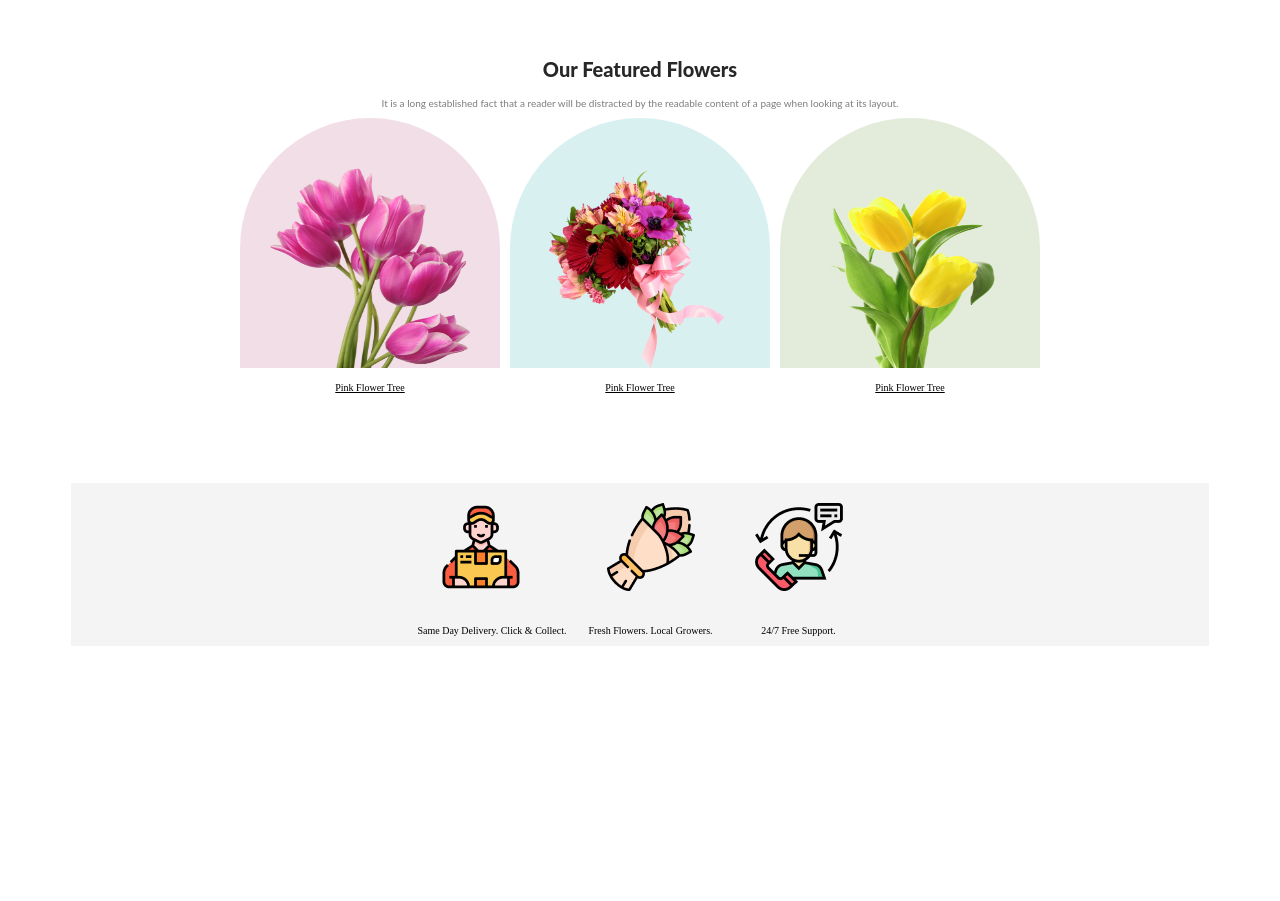
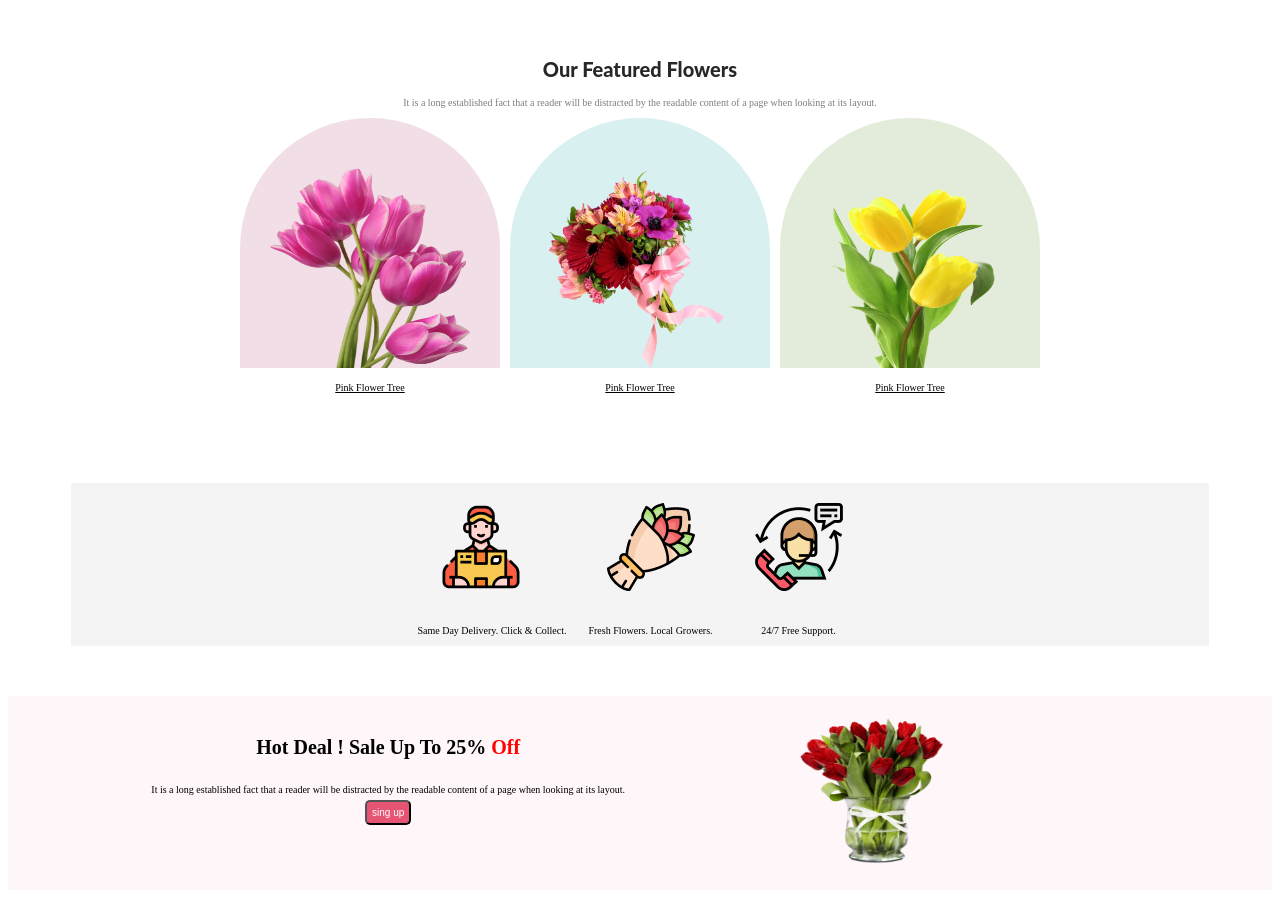
Before and after one commit to sefalyzaman/flower-shope-phero, a plain HTML site: page index.html in a window 1280 px wide. Shown: the part 465-1366 px from the top of the page. Before the commit the page ends 1161 px from the top, so only its background shows below. Drawn offline with Linux system fonts and the light colour scheme.

Commit message:
add flower discount section

```diff
--- a/index.html
+++ b/index.html
@@ -63,6 +63,21 @@
 
 
         </section>
+        <section>
+            <div class="third-section">
+                <div class="flower-text">
+                    <h3 class="title-text">Hot Deal ! Sale Up To 25% <span class="span">Off</span></h3>
+                    <p class="section-description">It is a long established fact that a reader will be distracted by the
+                        readable content of a page when looking at its layout.</p>
+                    <button class="btn-1">sing up</button>
+                </div>
+
+                <div class="flower-rose">
+                    <img src="./Flower Asset/pngwing 8.png" alt="">
+
+                </div>
+            </div>
+        </section>
 
 
     </main>
--- a/style/index.css
+++ b/style/index.css
@@ -2,7 +2,7 @@
 .header {
     display: flex;
     background-color: rgba(229, 84, 115, 0.10);
-    ;
+
 }
 
 .header-text {
@@ -22,7 +22,6 @@
 
 .header-description {
     color: rgba(39, 39, 39, 0.60);
-    font-family: Lato;
     font-size: 15px;
     font-style: normal;
     font-weight: 400;
@@ -66,9 +65,7 @@
 
     color: rgba(39, 39, 39, 0.60);
     text-align: center;
-    font-family: Lato;
     font-size: 10px;
-    font-style: normal;
     font-weight: 400;
     line-height: 10px;
     margin-left: 300px;
@@ -95,19 +92,22 @@
     border-radius: 150px 150px 0px 0px;
     padding: 50px 30px 0px 30px;
 }
+
 .pic-2 {
 
-    background:rgba(5, 151, 160, 0.15);
+    background: rgba(5, 151, 160, 0.15);
     border-radius: 150px 150px 0px 0px;
     padding: 50px 30px 0px 30px;
 }
+
 .pic-3 {
 
     background: rgba(71, 125, 17, 0.15);
     border-radius: 150px 150px 0px 0px;
     padding: 50px 30px 0px 30px;
 }
-.pic-name{
+
+.pic-name {
     text-decoration: underline;
     text-align: center;
     font-size: 10px;
@@ -115,19 +115,75 @@
 }
 
 /* second style start */
-.second-section{
+.second-section {
     width: 90%;
 
     display: flex;
     justify-content: center;
     gap: 20px;
     margin: 80px auto 50px auto;
-    background-color: rgba(39, 39, 39, 0.05);;
+    background-color: rgba(39, 39, 39, 0.05);
+
 }
-.second-section img{
+
+.second-section img {
     padding: 20px;
 }
-.img-name{
+
+.img-name {
     text-align: center;
     font-size: 10px;
 }
+
+/* third section style */
+.third-section{
+    background-color: rgba(229, 84, 115, 0.05);
+    margin: 30px 0px;
+    display: flex;
+    gap: 10px;
+
+}
+
+.flower-text {
+    width: 60%;
+    border: 400px auto 300px auto;
+    bottom: 20px;
+    padding: 10px;
+    text-align: center;
+    margin: 10px auto;
+
+}
+.title-text{
+    font-size: 20px;
+    font-family: normal;
+    text-align: center;
+
+
+}
+.span{
+    color: red;
+}
+.section-description{
+    font-size: 10px;
+    padding: 5px;
+    margin: 0 50px;
+}
+.btn-1{
+    color: #fff;
+    background-color: #E55473;
+    border-radius: 5px;
+    font-size: 10px;
+    font-weight: 700px;
+    padding: 5px;
+
+}
+.flower-rose{
+
+    width: 40%;
+
+}
+.flower-rose img{
+    padding: 20px;
+    width: 150px;
+    height: 150px;
+}
```
